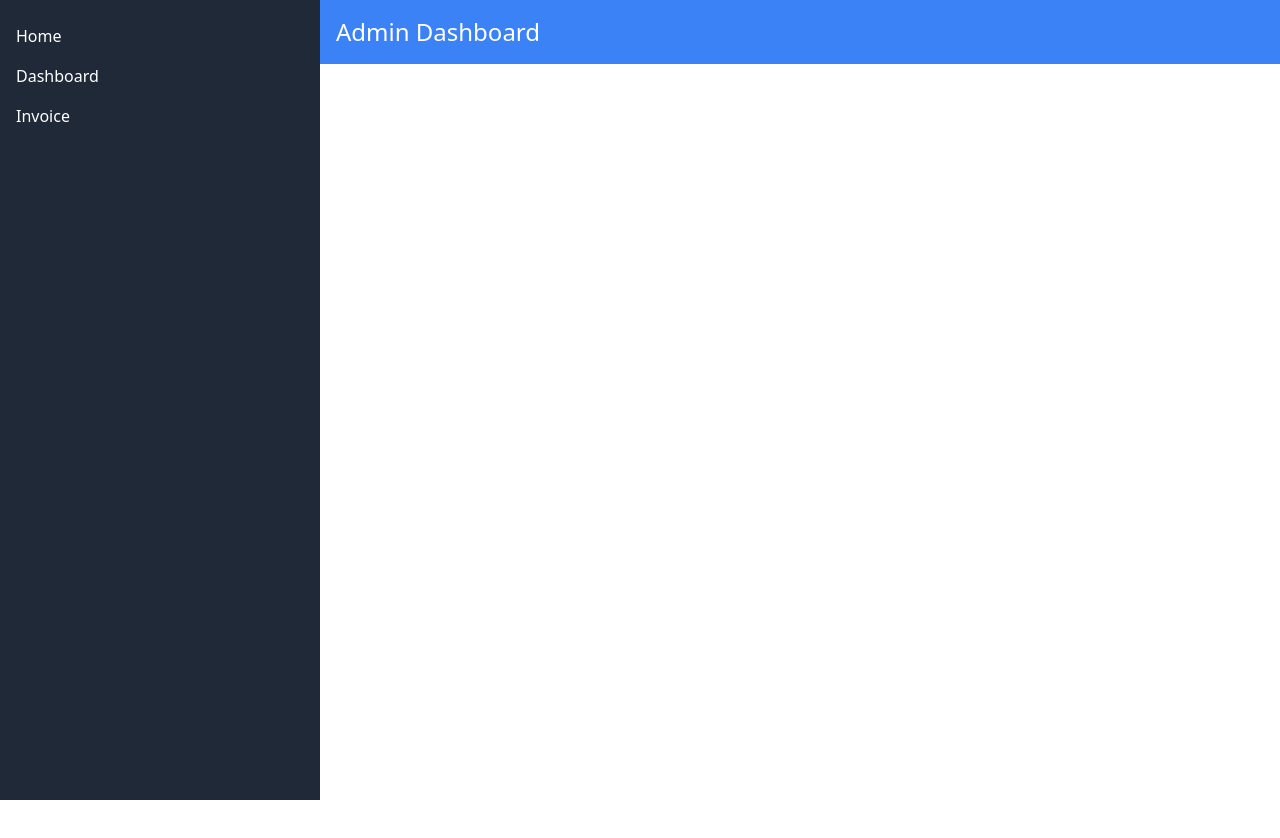
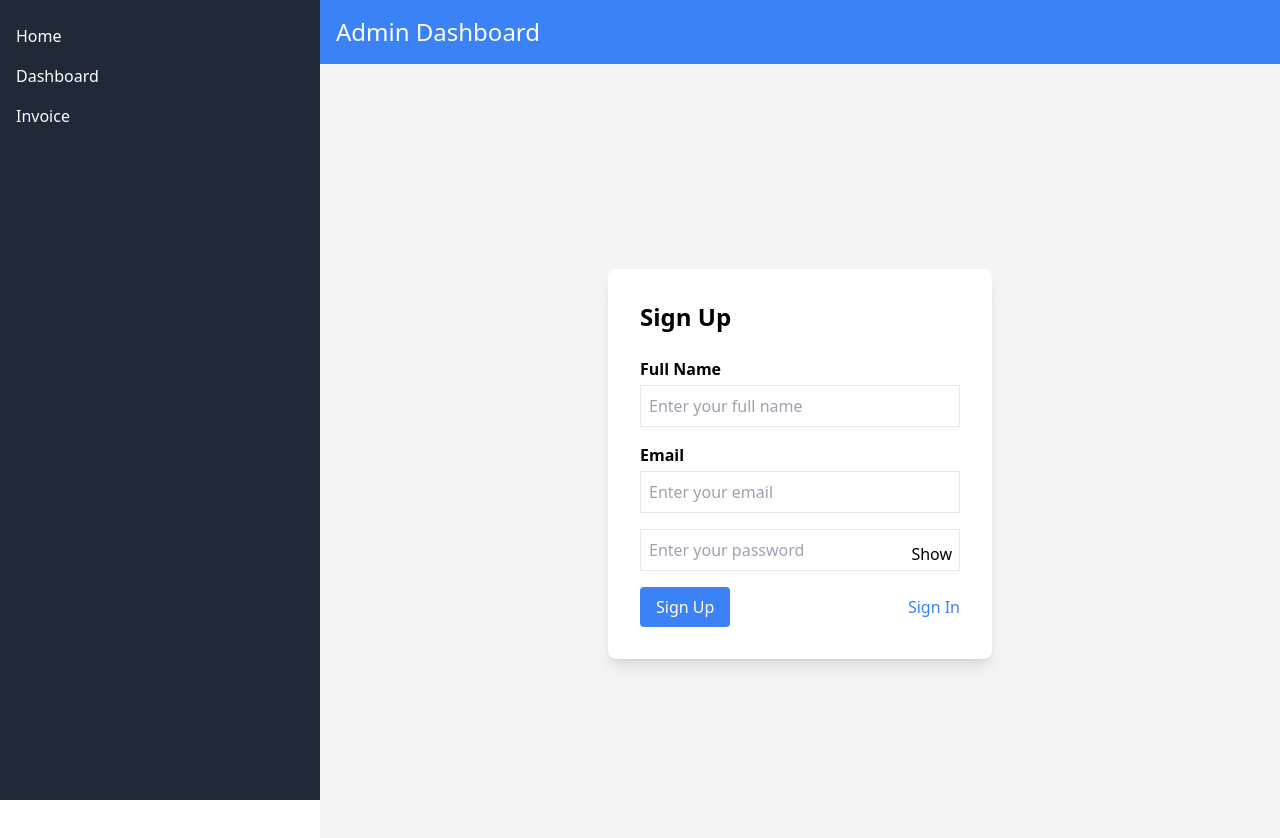
Before and after one commit to SamanviRaj/React_Community_frontend, a React (Create React App) app: page /signup in a window 1280 px wide. Shown: the top 838 px of the page. Before the commit the page ends 800 px from the top, so only its background shows below. Built offline with nearby package versions, Linux system fonts and the light colour scheme; what @react-pdf/renderer would draw is missing.

Commit message:
added signin & signup functionality

```diff
--- a/src/App.js
+++ b/src/App.js
@@ -6,7 +6,9 @@ import Home from './components/Home';
 import Dashboard from './components/Dashboard';
 import InvoiceForm from './components/invoice/InvoiceForm';
 import SignIn from './components/signin/SignIn';
+import SignUp from './components/signin/SignUp';
 
+const useMicroserviceA = true;
 
 function App() {
   return (
@@ -16,12 +18,12 @@ function App() {
         <div className="flex-1">
           <Header />
           <Routes>
-          <Route path='/' element={<SignIn/>} />
+          <Route path='/' element={<SignIn useMicroserviceA={useMicroserviceA}/>} />
             {/* <Route path='/home' exact element={<Home/>} /> */}
             <Route path='/dashboard' element={<Dashboard/>} />
             {/* Add more routes */}
             <Route path='/invoice' element={<InvoiceForm/>} />
-
+            <Route path='/signup' element={<SignUp useMicroserviceA={useMicroserviceA}/>} />
           </Routes>
         </div>
       </BrowserRouter>
--- a/src/components/apiclient/apiClient.js
+++ b/src/components/apiclient/apiClient.js
@@ -1,10 +1,12 @@
 import axios from 'axios';
 
-const apiClient = axios.create({
-  baseURL: 'http://localhost:9014', // Replace with your API URL
-  headers: {
-    'Content-Type': 'application/json',
-  },
-});
+const createApiClient = (baseUrl) => {
+  return axios.create({
+    baseURL: baseUrl,
+    headers: {
+      'Content-Type': 'application/json',
+    },
+  });
+};
 
-export default apiClient;
+export default createApiClient;
--- a/src/components/signin/SignIn.js
+++ b/src/components/signin/SignIn.js
@@ -1,17 +1,23 @@
 import React, { useState } from 'react';
-import { Link, useNavigate } from 'react-router-dom'; // Import useNavigate from react-router-dom
-import apiClient from '../apiclient/apiClient';
+import { Link, useNavigate } from 'react-router-dom';
+import createApiClient from '../apiclient/apiClient';
 
-const SignIn = () => {
-  const [username, setUsername] = useState('');
+const SignIn = ({ useMicroserviceA }) => {
+    const [email, setEmail] = useState(''); // Change state variable to 'email'
     const [password, setPassword] = useState('');
-  const navigate = useNavigate(); // Initialize the navigate function
+    const navigate = useNavigate();
+
+    const baseUrl = useMicroserviceA ? 'http://localhost:9012' : 'http://localhost:9014';
+    const apiClient = createApiClient(baseUrl);
 
     const handleSignIn = async (e) => {
         e.preventDefault();
 
         try {
-      const response = await apiClient.post('/api/signin', { username, password });
+            const response = await apiClient.post('/api/v1/users/signin', {
+                email, // Change from 'fullName' to 'email'
+                password
+            });
 
             console.log('Sign-in successful:', response.data);
 
@@ -29,18 +35,22 @@ const SignIn = () => {
                 <h2 className="text-2xl font-semibold mb-6">Sign In</h2>
                 <form onSubmit={handleSignIn}>
                     <div className="mb-4">
-            <label htmlFor="username" className="block mb-1 font-semibold">Username</label>
+                        <label htmlFor="email" className="block mb-1 font-semibold">
+                            Email
+                        </label>
                         <input
-              type="text"
-              id="username"
+                            type="email"
+                            id="email"
                             className="border p-2 w-full"
-              placeholder="Enter your username"
-              value={username}
-              onChange={(e) => setUsername(e.target.value)}
+                            placeholder="Enter your email"
+                            value={email}
+                            onChange={(e) => setEmail(e.target.value)}
                         />
                     </div>
                     <div className="mb-6">
-            <label htmlFor="password" className="block mb-1 font-semibold">Password</label>
+                        <label htmlFor="password" className="block mb-1 font-semibold">
+                            Password
+                        </label>
                         <input
                             type="password"
                             id="password"
--- /dev/null
+++ b/src/components/signin/SignUp.js
@@ -0,0 +1,94 @@
+import React, { useState } from 'react';
+import { Link } from 'react-router-dom'; // Import Link from react-router-dom
+import createApiClient from '../apiclient/apiClient'; // Import the modified apiClient creator
+
+const SignUp = ({ useMicroserviceA }) => {
+    const [fullName, setFullName] = useState('');
+    const [email, setEmail] = useState('');
+    const [password, setPassword] = useState('');
+    const [showPassword, setShowPassword] = useState(false);
+
+    const baseUrl = useMicroserviceA ? 'http://localhost:9012' : 'http://localhost:9014';
+    const apiClient = createApiClient(baseUrl);
+
+    const handleSignUp = async (e) => {
+        e.preventDefault();
+
+        try {
+            const response = await apiClient.post('/api/v1/users/create', {
+                fullName,
+                email,
+                password
+            });
+
+            console.log('Sign-up successful:', response.data);
+
+            // Handle successful sign-up here
+        } catch (error) {
+            console.error('Sign-up failed:', error);
+            // Handle sign-up error here
+        }
+    };
+
+    return (
+        <div className="flex h-screen bg-gray-100">
+            <div className="m-auto w-2/5 p-8 bg-white shadow-lg rounded-lg">
+                <h2 className="text-2xl font-semibold mb-6">Sign Up</h2>
+                <form onSubmit={handleSignUp}>
+                    <div className="mb-4">
+                        <label htmlFor="fullName" className="block mb-1 font-semibold">
+                            Full Name
+                        </label>
+                        <input
+                            type="text"
+                            id="fullName"
+                            className="border p-2 w-full"
+                            placeholder="Enter your full name"
+                            value={fullName}
+                            onChange={(e) => setFullName(e.target.value)}
+                        />
+                    </div>
+                    <div className="mb-4">
+                        <label htmlFor="email" className="block mb-1 font-semibold">
+                            Email
+                        </label>
+                        <input
+                            type="email"
+                            id="email"
+                            className="border p-2 w-full"
+                            placeholder="Enter your email"
+                            value={email}
+                            onChange={(e) => setEmail(e.target.value)}
+                        />
+                    </div>
+                    <div className="relative">
+                        <input
+                            type={showPassword ? 'text' : 'password'}
+                            id="password"
+                            className="border p-2 w-full"
+                            placeholder="Enter your password"
+                            value={password}
+                            onChange={(e) => setPassword(e.target.value)}
+                        />
+                        <label
+                            onClick={() => setShowPassword(!showPassword)}
+                            className="cursor-pointer absolute top-1/2 -mt-2 right-2"
+                        >
+                            {showPassword ? 'Hide' : 'Show'}
+                        </label>
+                    </div>
+                    <div className="flex items-center justify-between mt-4">
+                        <button type="submit" className="bg-blue-500 text-white px-4 py-2 rounded">
+                            Sign Up
+                        </button>
+                        <Link to="/" className="text-blue-500 hover:underline">
+                            Sign In
+                        </Link>
+                    </div>
+                </form>
+            </div>
+        </div>
+    );
+};
+
+export default SignUp;
```
Lines whose indentation alone changed are shown as unchanged.
